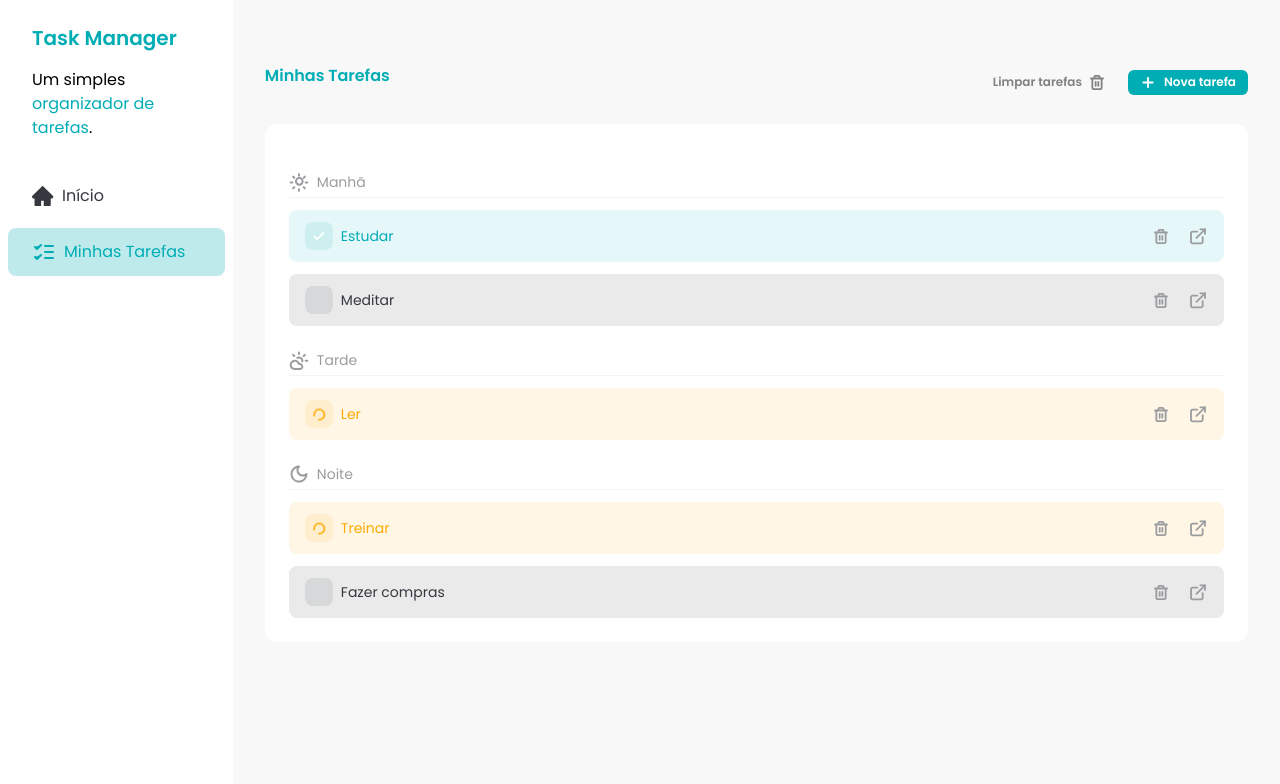
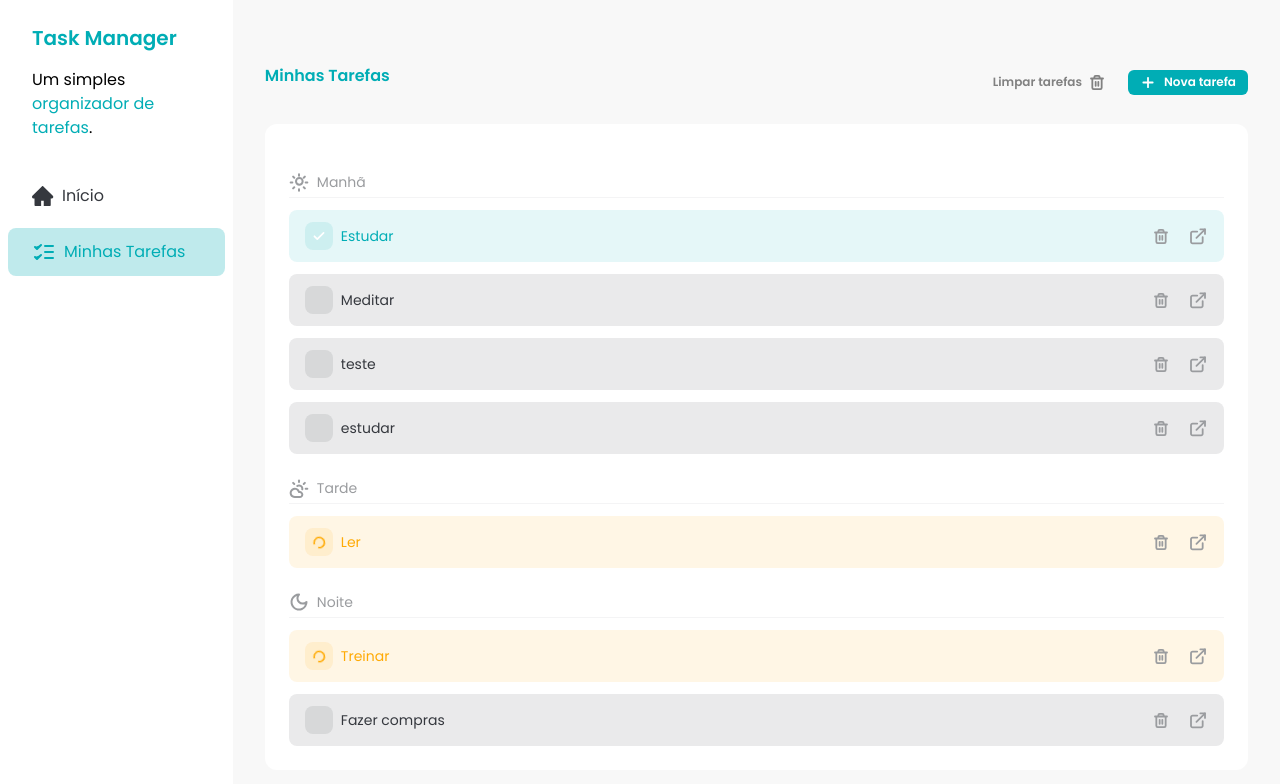
Before and after one commit to vivianeaguiarc/react_task_manager, a React (Vite) app: page / in a window 1280 px wide. Shown: the top 784 px of the page. Built offline with nearby package versions, Linux system fonts and the light colour scheme; data requests are answered from the project's data file.

Commit message:
feat: ensure task is created on db

```diff
--- a/db.json
+++ b/db.json
@@ -1,40 +1,53 @@
 {
   "tasks": [
     {
-        "id": 1,
+      "id": "1",
       "title": "Estudar",
       "description": "Prova INSS",
       "time": "morning",
       "status": "done"
     },
     {
-        "id": 2,
+      "id": "2",
       "title": "Ler",
       "description": "Ler arquitetura limpa",
       "time": "afternoon",
       "status": "in_progress"
     },
     {
-        "id": 3,
+      "id": "3",
       "title": "Treinar",
       "description": "treino na academia",
       "time": "evening",
       "status": "in_progress"
     },
     {
-        "id": 4,
+      "id": "4",
       "title": "Fazer compras",
       "description": "Fazer comporas no supermercado",
       "time": "evening",
       "status": "not_started"
     },
     {
-        "id": 5,
+      "id": "5",
       "title": "Meditar",
       "description": "Na biblia",
       "time": "morning",
       "status": "not_started"
+    },
+    {
+      "id": "4c508d48-4c78-42cf-80a2-a93fe4e83b95",
+      "title": "teste",
+      "time": "morning",
+      "description": "teste",
+      "status": "not_started"
+    },
+    {
+      "id": "715f4f75-84c7-40f2-a055-b7ff0703dd11",
+      "title": "estudar",
+      "time": "morning",
+      "description": "java",
+      "status": "not_started"
     }
   ]
-
 }
--- a/src/components/Tasks.jsx
+++ b/src/components/Tasks.jsx
@@ -24,7 +24,6 @@ const Tasks = () => {
         method: "GET",
       })
       const tasks = await response.json()
-      console.log(tasks)
       setTasks(tasks)
     }
     fetchTasks()
@@ -64,9 +63,20 @@ const Tasks = () => {
 
       return task
     })
+
     setTasks(newTasks)
   }
-  const handleAddTaskSubmit = (task) => {
+  const handleAddTaskSubmit = async (task) => {
+    const response = await fetch("http://localhost:3000/tasks", {
+      method: "POST",
+      headers: {
+        "Content-Type": "application/json",
+      },
+      body: JSON.stringify(task),
+    })
+    if (!response.ok) {
+      return toast.error("Erro ao adicionar tarefa. Tente novamente.")
+    }
     setTasks([...tasks, task])
     toast.success("Tarefa adicionada com sucesso!")
   }
```
Lines whose indentation alone changed are shown as unchanged.
